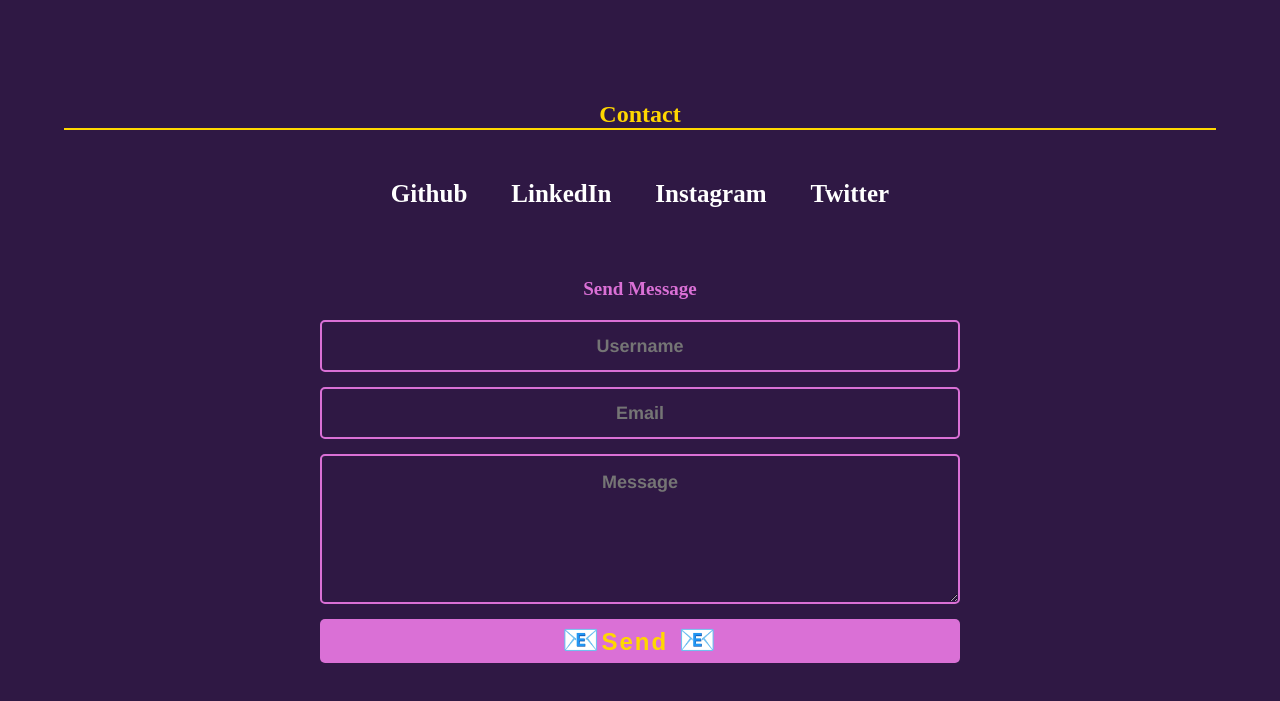
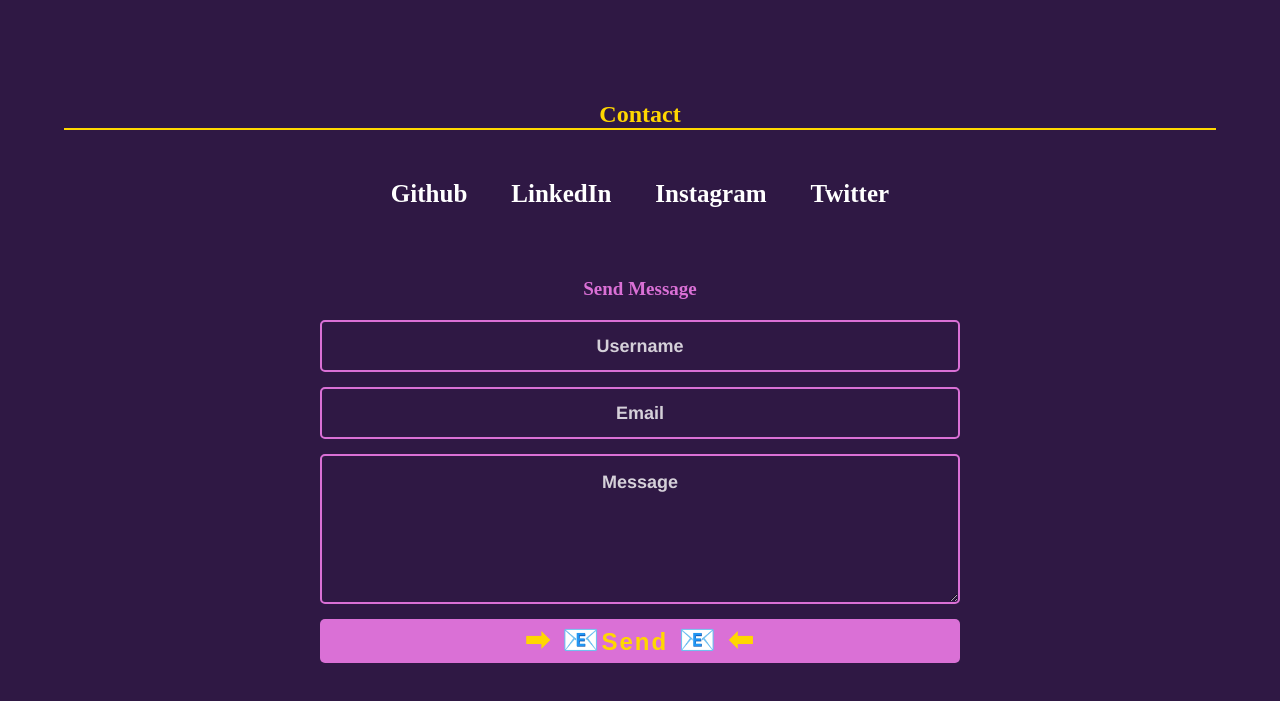
Before and after one commit to mesutyigity/My-Page, a plain HTML site: page index.html in a window 1280 px wide. In both pictures the pointer is over the button "Send". Shown: the part 1449-2150 px from the top of the page. Drawn offline with Linux system fonts and the light colour scheme; a web font is replaced by a local one.

Commit message:
updated commit

```diff
--- a/style.css
+++ b/style.css
@@ -49,7 +49,7 @@ h3:hover {
 }
 
 #about {
-    margin: auto;
+  margin: auto;
 }
 
 #about p {
@@ -121,6 +121,10 @@ textarea,
   width: 50%;
   outline: 0;
 }
+::placeholder {
+  color: white;
+  opacity: 0.8;
+}
 input:focus,
 textarea:focus {
   border: 2px solid gold;
@@ -149,12 +153,12 @@ textarea {
 }
 
 #send:hover::after {
-  content: "   📧";
+  content: "   📧 ⬅";
   font-size: 30px;
 }
 
 #send:hover::before {
-  content: "   📧";
+  content: "   ➡ 📧";
   font-size: 30px;
 }
 #send:hover {
```
